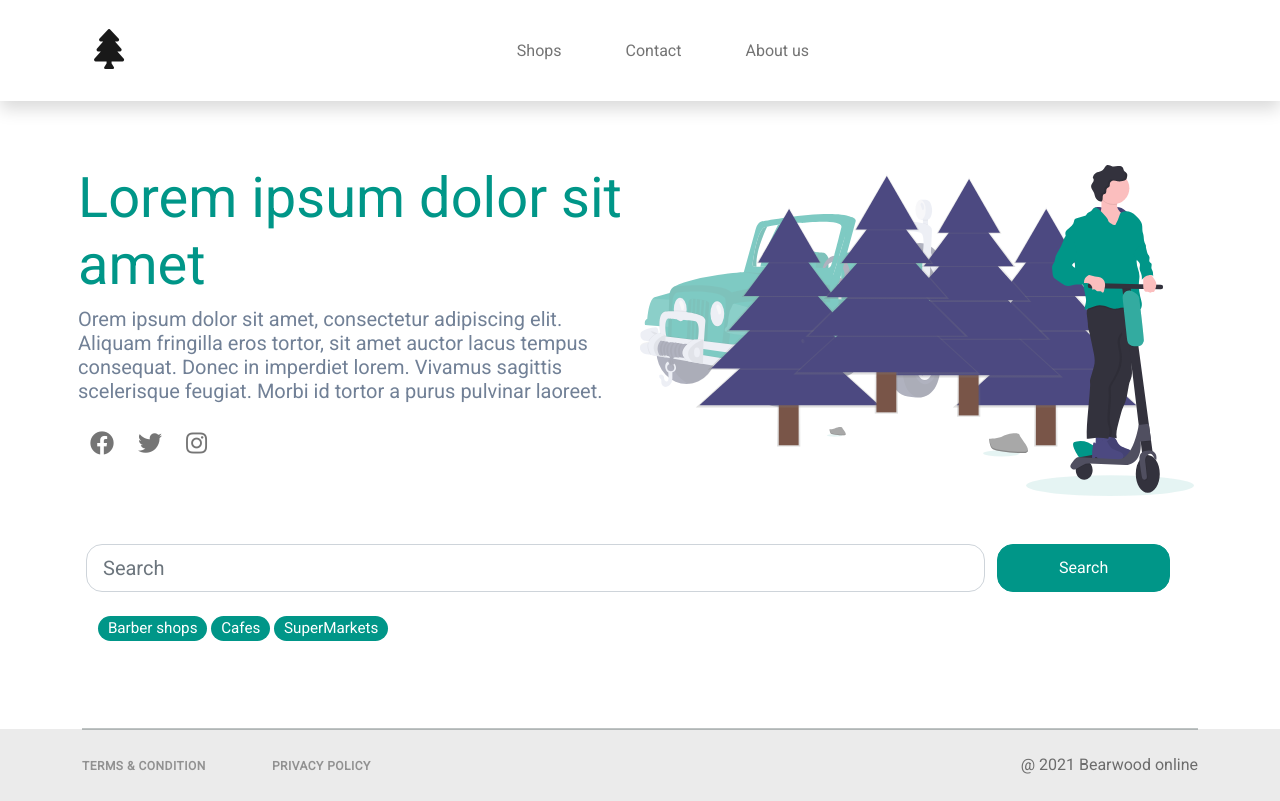
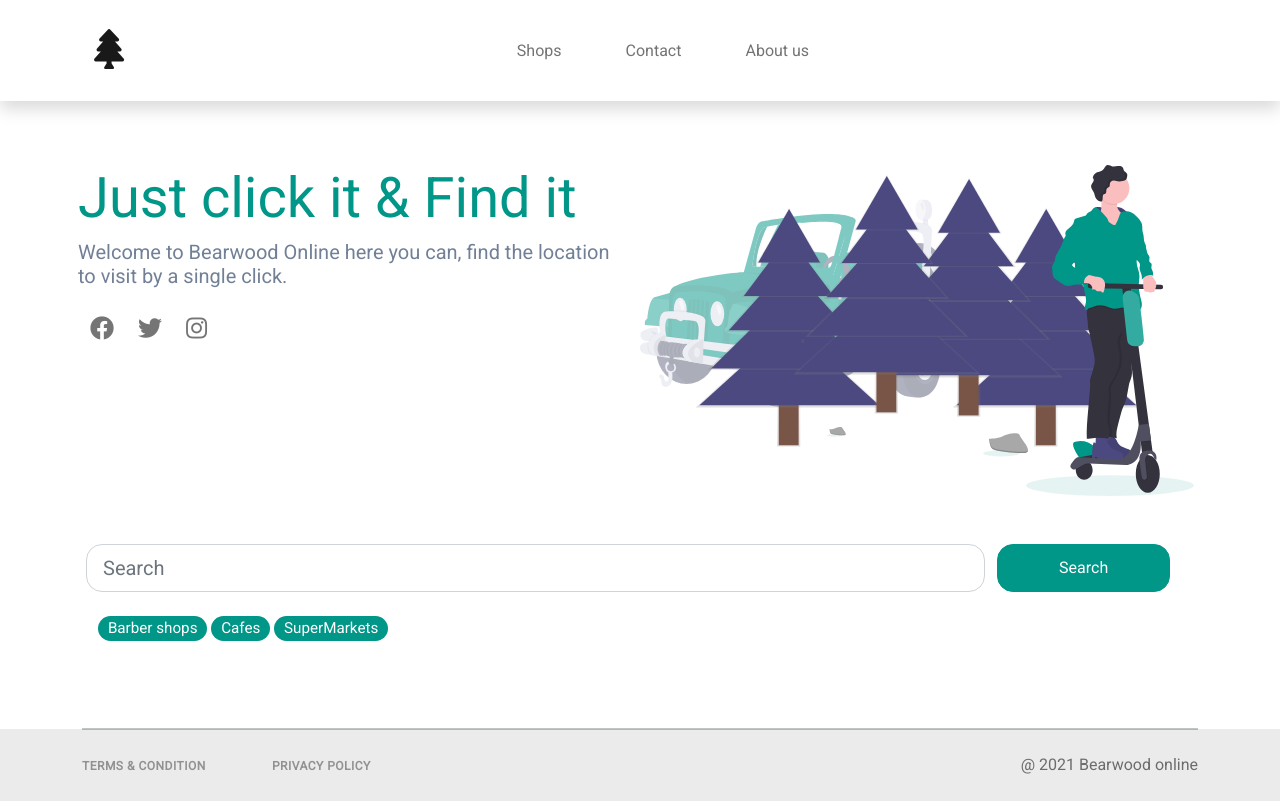
Before and after one commit to Waterball12/bearwood, a website built with Parcel: page src/views/index.html in a window 1280 px wide. Built offline with nearby package versions, Linux system fonts and the light colour scheme.

Commit message:
Add title and description in homepage

```diff
--- a/src/views/index.html
+++ b/src/views/index.html
@@ -20,11 +20,9 @@
                         <div class="row gx-2 justify-content-sm-between flex-shrink-0">
                             <div class="col-sm-12 col-md-6 order-last order-md-first">
                                 <div class="row">
-                                    <h1 class="display-4 text-primary">Lorem ipsum dolor sit amet</h1>
+                                    <h1 class="display-4 text-primary">Just click it & Find it</h1>
                                     <p class="h5" style="color: #718096">
-                                        Orem ipsum dolor sit amet, consectetur adipiscing elit. Aliquam fringilla eros tortor, sit amet auctor lacus tempus consequat. Donec in imperdiet lorem.
-                                        Vivamus sagittis scelerisque feugiat.
-                                        Morbi id tortor a purus pulvinar laoreet.
+                                        Welcome to Bearwood Online here you can, find the location to visit by a single click.
                                     </p>
                                     <div class="d-flex flex-row mt-2">
                                         <a class="social-btn" href="#"><i class="fab fa-facebook"></i></a>
```
